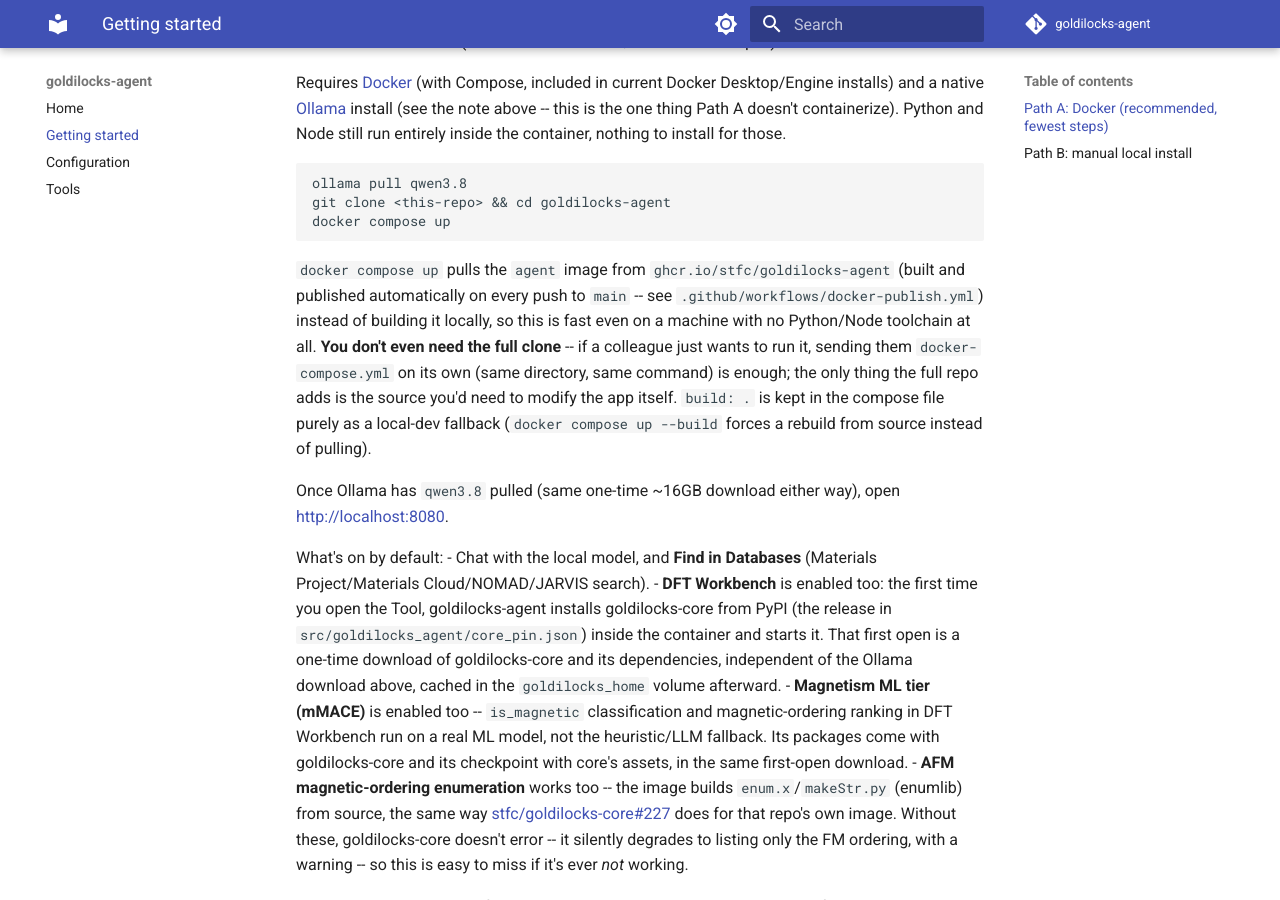
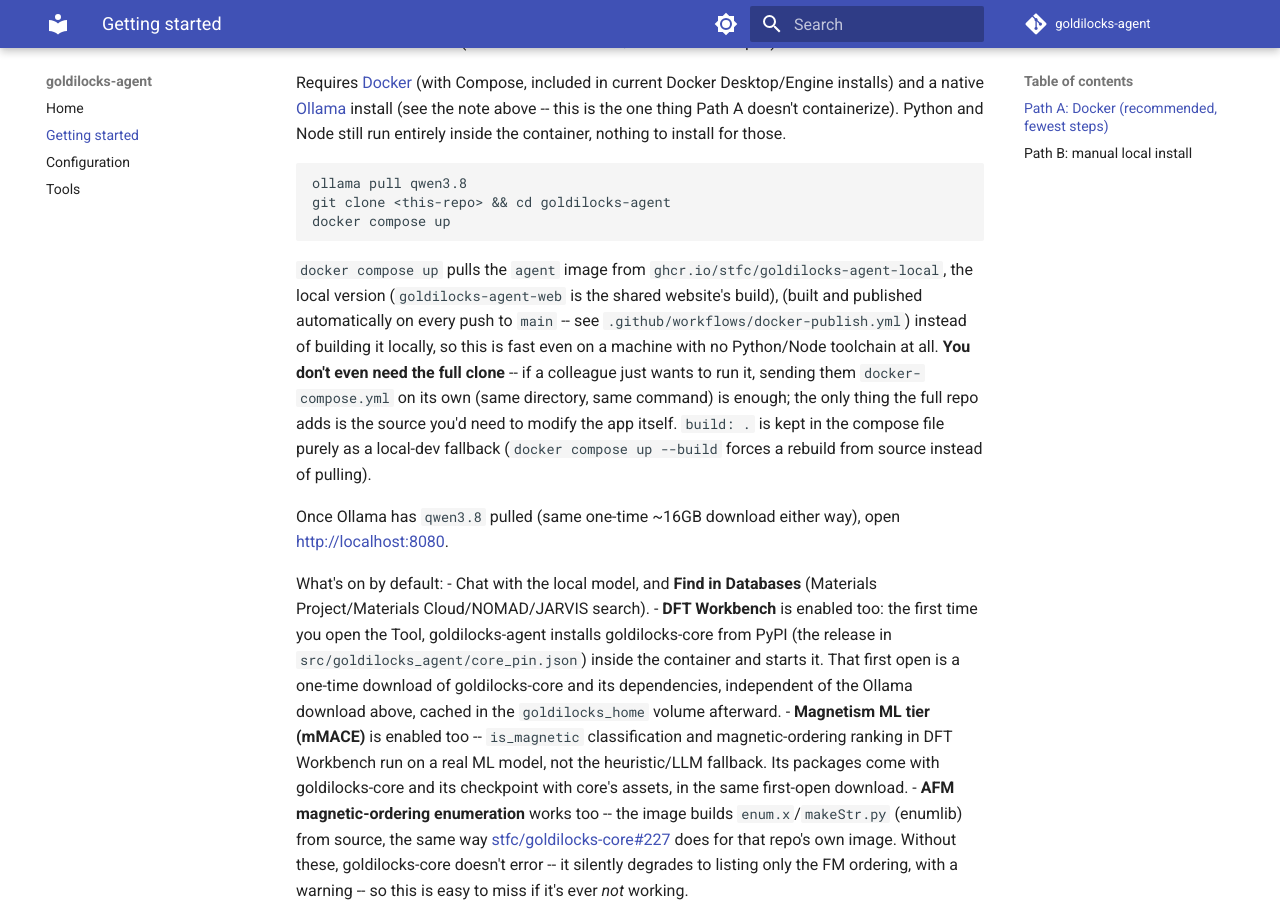
Before and after one commit to stfc/goldilocks-agent, an MkDocs documentation site: the page built from docs/getting-started.md, in a window 1280 px wide and 900 px high, scrolled down 709 px. Built offline with MkDocs 1.6.1 and Material for MkDocs 9.7.7, drawn with Linux system fonts in a browser that asks for light colours; comment, search, counter and statistics services are not loaded.

Commit message:
ci: publish the local and web versions as two described packages
With both builds in one package, GHCR's page marked the last one pushed,
the web build, as Latest, and its install command pointed local users at
it. CI now publishes ghcr.io/<owner>/goldilocks-agent-local (the local
version) and goldilocks-agent-web (the shared website's build), each
tagged latest and sha-<commit>, with a title and a description of who it
is for, set as labels and as manifest and index annotations so the package
pages show them.

The root and STFC compose files, the READMEs and getting-started use the
new names; the README gains a table of the two images. The old name,
ghcr.io/stfc/goldilocks-agent, gets no more updates.

````diff
--- a/docs/getting-started.md
+++ b/docs/getting-started.md
@@ -40,7 +40,8 @@ git clone <this-repo> && cd goldilocks-agent
 docker compose up
 ```
 
-`docker compose up` pulls the `agent` image from `ghcr.io/stfc/goldilocks-agent`
+`docker compose up` pulls the `agent` image from `ghcr.io/stfc/goldilocks-agent-local`,
+the local version (`goldilocks-agent-web` is the shared website's build),
 (built and published automatically on every push to `main` -- see
 `.github/workflows/docker-publish.yml`) instead of building it locally, so
 this is fast even on a machine with no Python/Node toolchain at all.
````
Also changed, not shown: README.md (+15 -1 lines), deploy/stfc-cloud/README.md (+4 -4 lines), docker-compose.yml (+4 -3 lines), docs/goldilocks-agent-design.md (+5 -0 lines), 2 other files.
